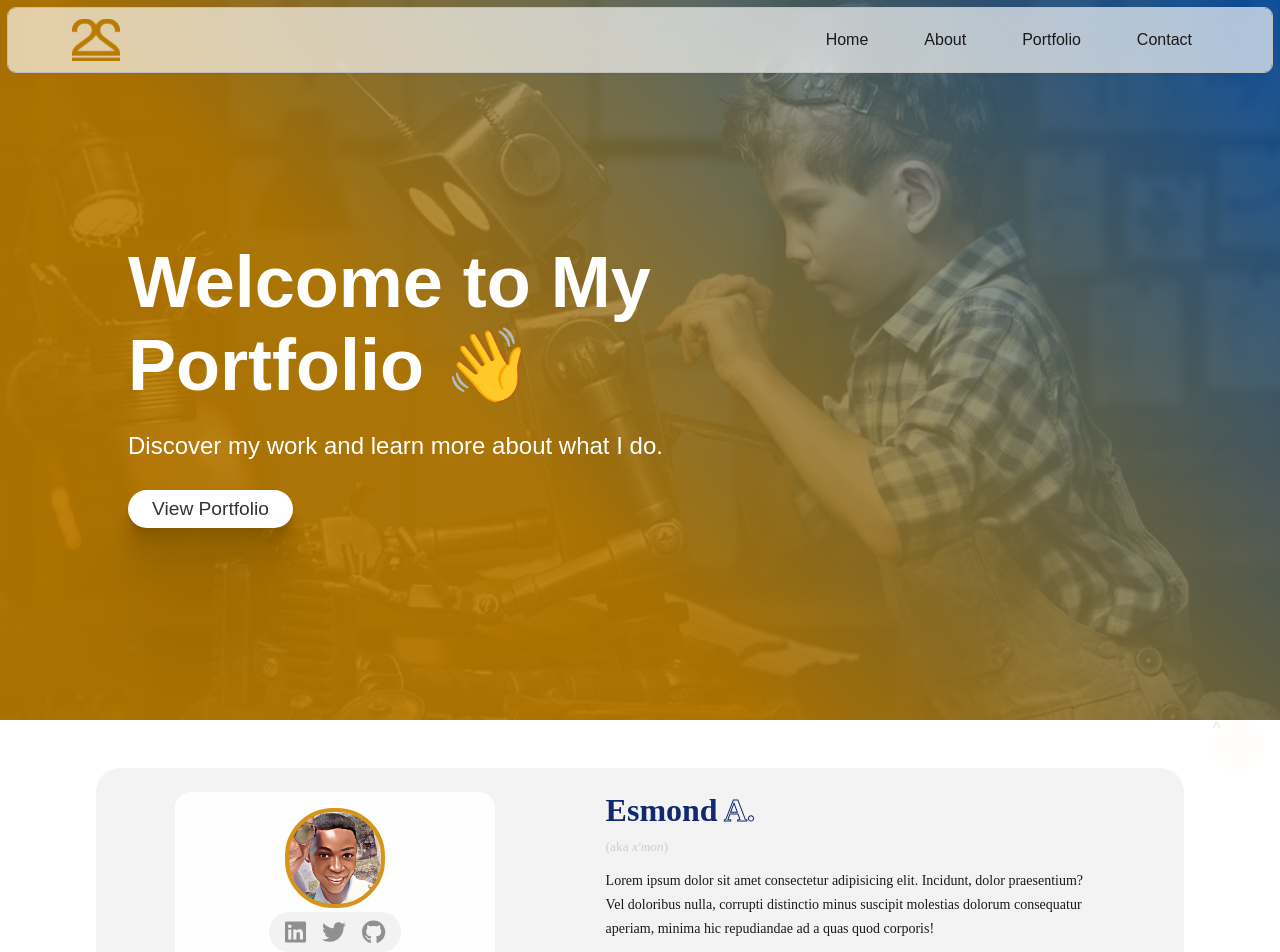
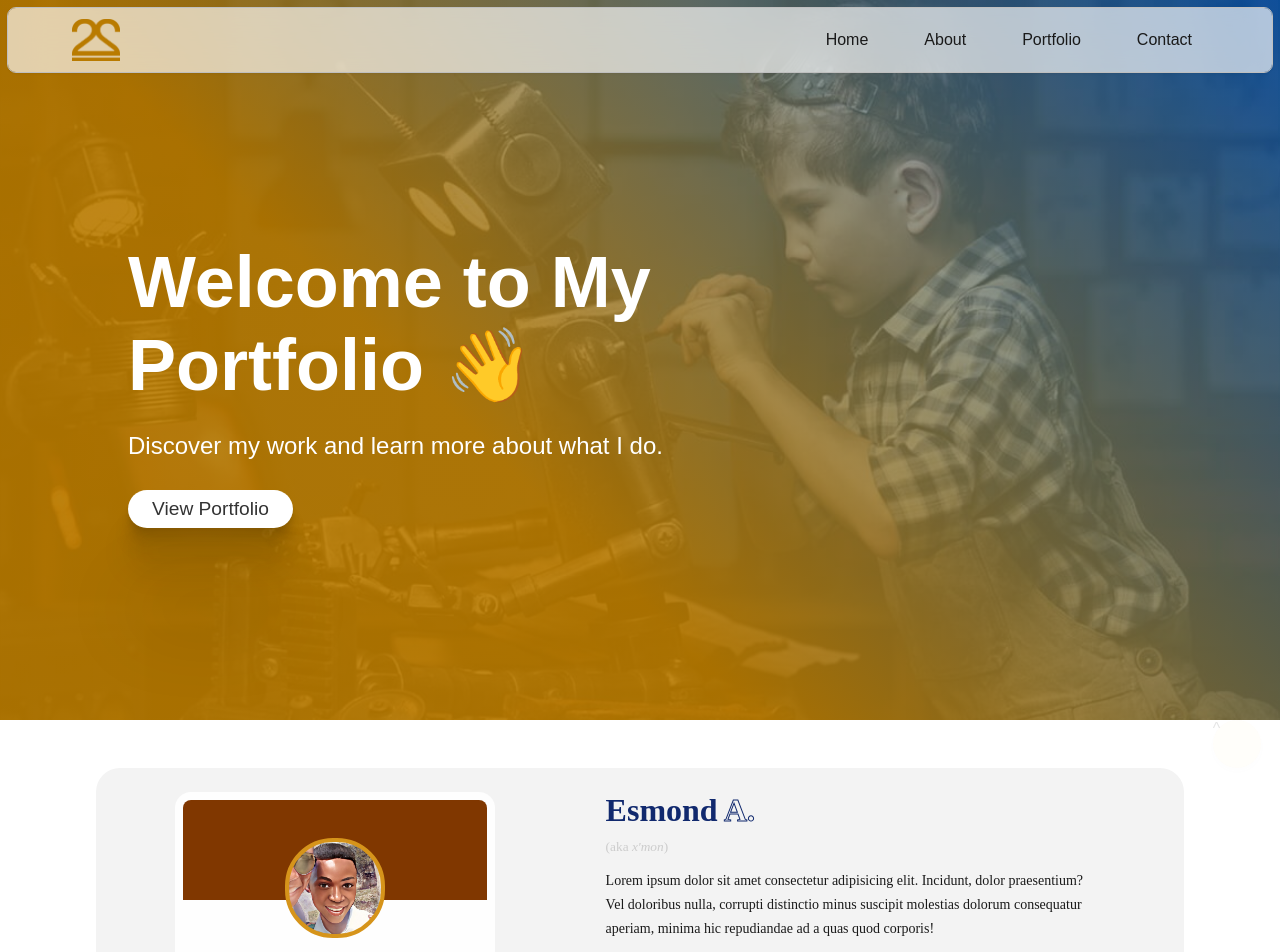
Before and after one commit to esmond-adjei/portfolio-website, a React (Create React App) app in the folder portfolio-front/: page / in a window 1280 px wide. Shown: the top 952 px of the page. Built offline with nearby package versions, Linux system fonts and the light colour scheme.

Commit message:
modified some files

```diff
--- a/portfolio-front/src/components/Content.js
+++ b/portfolio-front/src/components/Content.js
@@ -26,7 +26,9 @@ function MainContent() {
             <section className='profile'>
                 <div className='profile__section'>
                     <div className='profile-card'>
-                        <div className='profile__picture'></div>
+                        <div className='profile__banner'>
+                            <div className='profile__picture'></div>
+                        </div>
                         <div className='card__icons'>
                             <FontAwesomeIcon icon={faLinkedin} className='card__icon'/>
                             <FontAwesomeIcon icon={faTwitter} className='card__icon'/>
--- a/portfolio-front/src/style/component-styles/Content.css
+++ b/portfolio-front/src/style/component-styles/Content.css
@@ -57,7 +57,7 @@ section {
 .profile-card {
     width: 320px;
     min-height: 320px;
-    padding: 16px 8px;
+    padding: 8px;
     border-radius: 16px;
     background-color: #fefefe;
     /* border: 1px solid var(--light-text); */
@@ -72,6 +72,14 @@ section {
     box-shadow: var(--multiple-shadow);
 } */
 
+.profile__banner {
+    background-color: #803700;
+    width: 100%;
+    border-radius: 8px 8px 0 0;
+    position: relative;
+    height: 100px;
+}
+
 .profile__picture {
     background-image: url('../../images/alex.jpg');
     background-position: center;
@@ -81,6 +89,10 @@ section {
     border-radius: 48px;
     border: 4px solid var(--secondary-color);
     background-color: var(--secondary-color);
+
+    position: absolute;
+    top: calc(50% - 12.5px);
+    left: calc(50% - 50px);
 }
 
 .profile__contact {
--- a/portfolio-front/src/style/component-styles/card.css
+++ b/portfolio-front/src/style/component-styles/card.css
@@ -41,7 +41,7 @@
 }
 
 .card__icons {
-    margin: 4px 0;
+    margin: 56px 4px 0;
     padding: 8px 16px;
     width: fit-content;
     border-radius: 64px;
```
Also changed, not shown: portfolio-front/src/components/microcomponents/contact.js (line endings or trailing spaces), portfolio-front/src/components/microcomponents/micro.css (line endings or trailing spaces).
